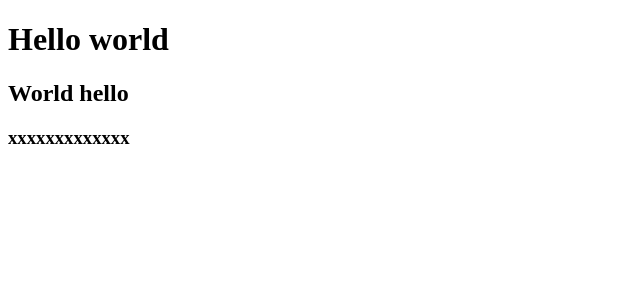
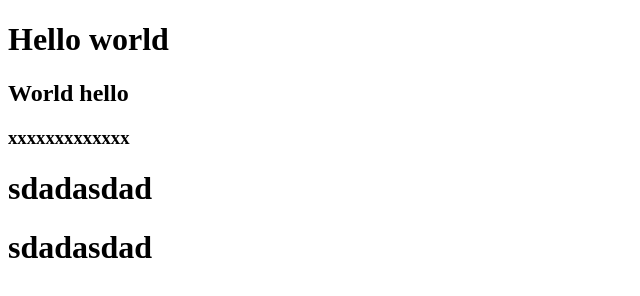
Before and after one commit to flybirdGit/temporary, a plain HTML site: page index.html in a window 1280 px wide. Shown: the whole page, without its empty margins (0-640 px from the left). Drawn offline with Linux system fonts and the light colour scheme.

Commit message:
第五次提交

```diff
--- a/index.html
+++ b/index.html
@@ -10,5 +10,7 @@
     <h1>Hello world</h1>
     <h2>World hello</h2>
     <h3>xxxxxxxxxxxxx</h3>
+    <h1>sdadasdad</h1>
+    <h1>sdadasdad</h1>
 </body>
 </html>
```
Also changed, not shown: 1 other file.
